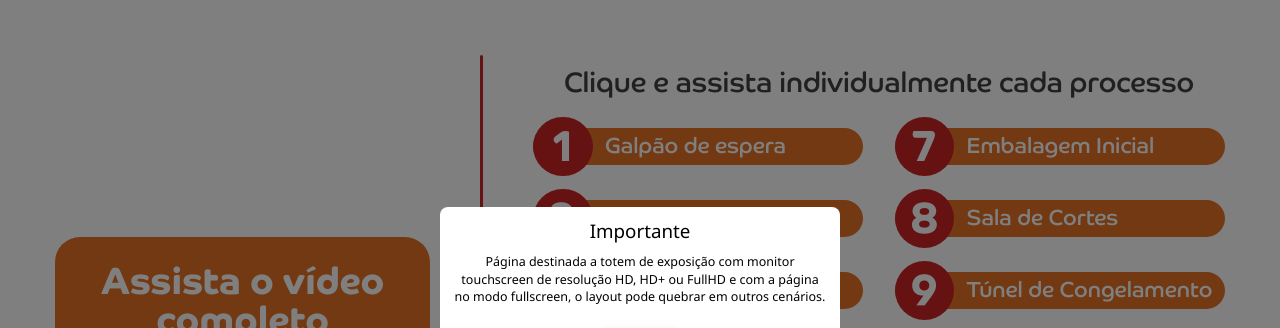
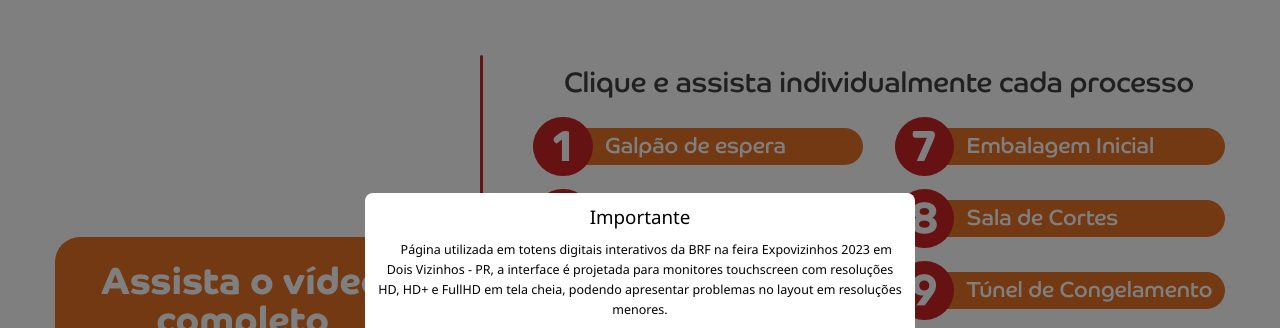
Before and after one commit to gabriel23052/totem-digital-brf, a website built with Vite: page index.html in a window 1280 px wide. Shown: the part 108-436 px from the top of the page. Built offline with nearby package versions, Linux system fonts and the light colour scheme.

Commit message:
Revisa o texto de aviso
- Revisa novamente o texto de aviso de resolução buscando mais clareza

```diff
--- a/index.html
+++ b/index.html
@@ -20,7 +20,8 @@
   <dialog class="advice" id="advice" closedby="any" data-selector="advice">
     <h2 class="t-adviceTitle">Importante</h2>
     <p class="t-adviceParagraph">
-      Página destinada a totem de exposição com monitor touchscreen de resolução HD, HD+ ou FullHD e com a página no modo fullscreen, o layout pode quebrar em outros cenários.
+      Página utilizada em totens digitais interativos da BRF na feira Expovizinhos 2023
+      em Dois Vizinhos - PR, a interface é projetada para monitores touchscreen com resoluções HD, HD+ e FullHD em tela cheia, podendo apresentar problemas no layout em resoluções menores.
     </p>
     <button class="dark-bg light-tx t-adviceTitle" commandfor="advice" command="close">OK</button>
   </dialog>
--- a/src/main.css
+++ b/src/main.css
@@ -88,7 +88,7 @@
 }
 .t-adviceParagraph {
   font:
-    400 1rem/1.4 "Noto Sans",
+    400 1rem/1.6 "Noto Sans",
     sans-serif;
 }
 .t-title {
--- a/src/style.css
+++ b/src/style.css
@@ -12,7 +12,7 @@
 }
 
 .advice {
-  width: min(100%, 400px);
+  width: min(100%, 550px);
   margin: auto;
   padding: 1rem;
   background-color: var(--light);
@@ -36,6 +36,7 @@
 
 .advice p {
   margin-bottom: 2rem;
+  text-indent: 1rem;
   text-align: center;
 }
 
```
